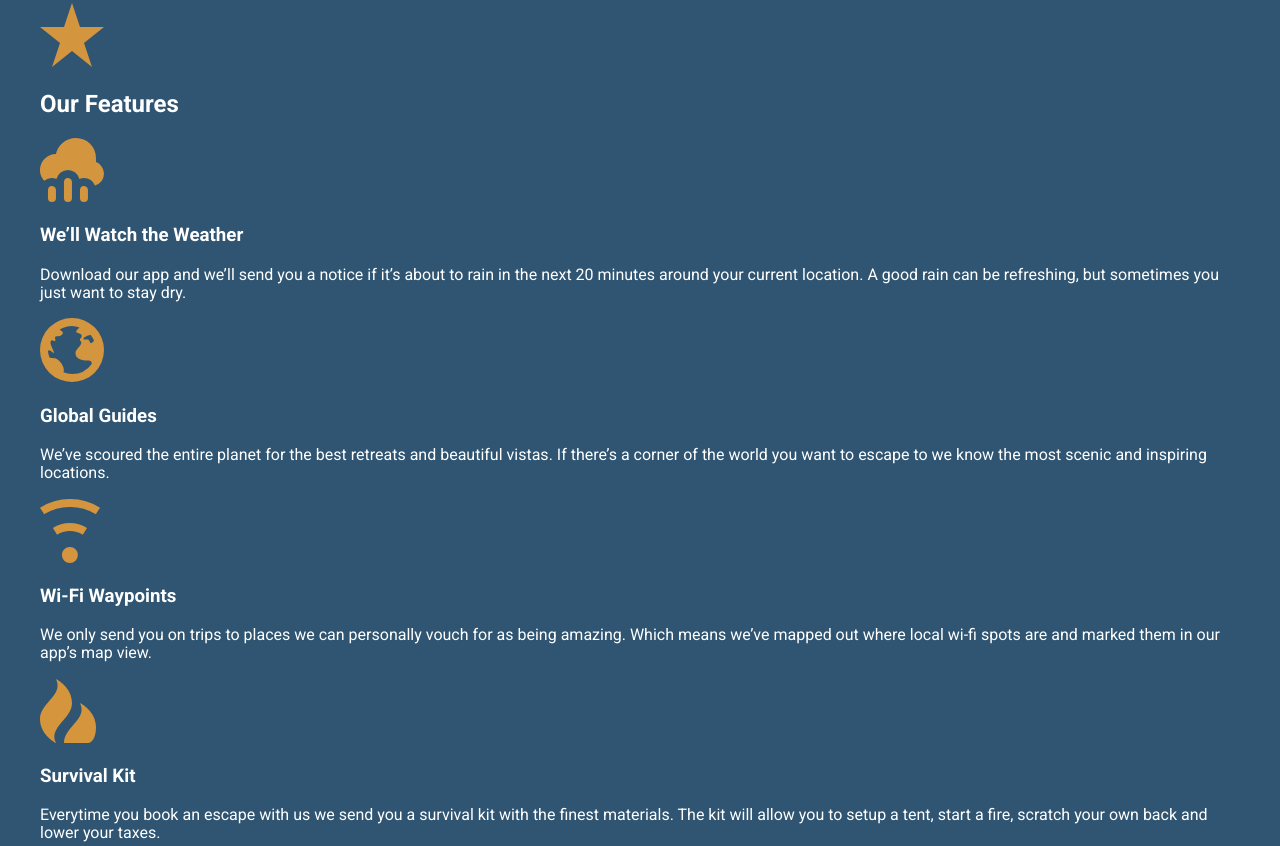
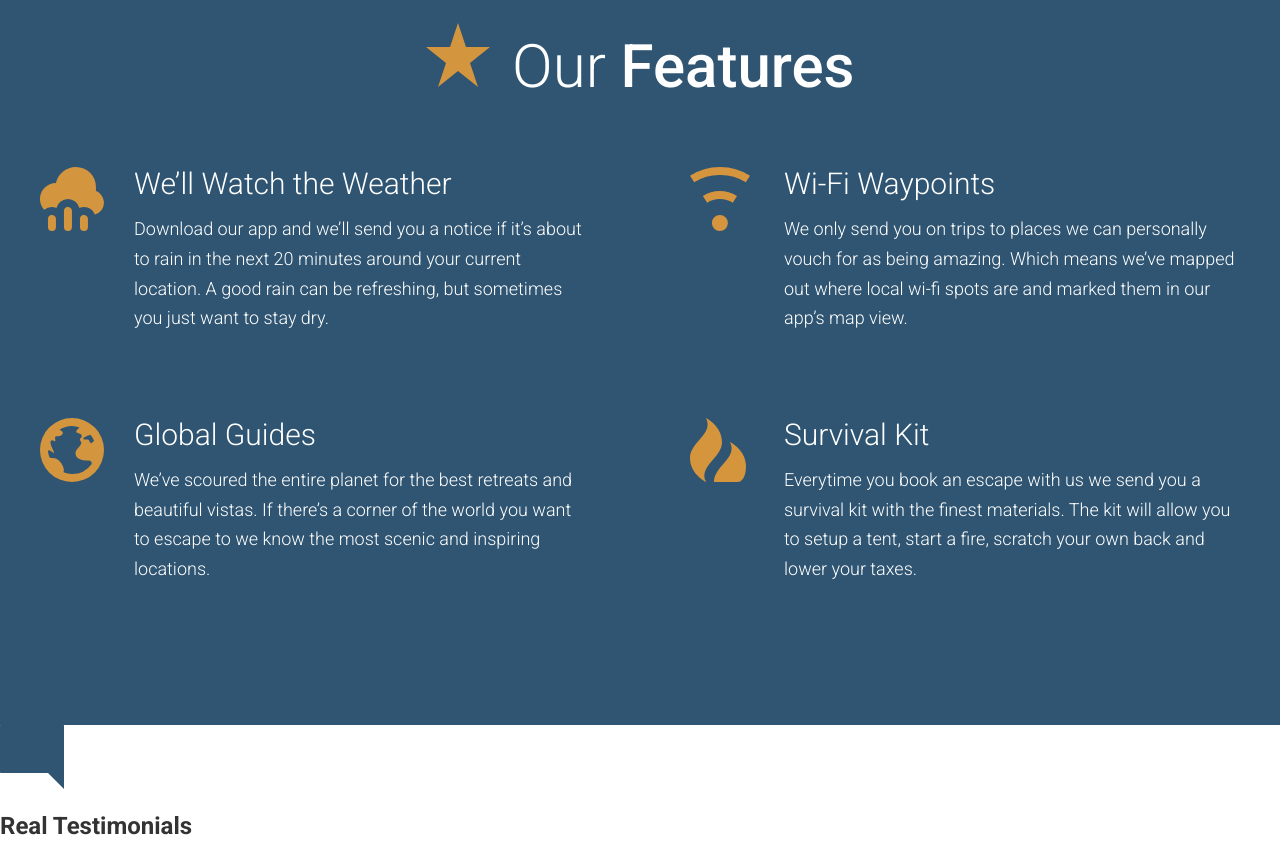
Before and after one commit to majekolaitan/travel-site, a website: page app/index.html in a window 1280 px wide. Shown: the part 2282-3128 px from the top of the page. Drawn offline with Linux system fonts and the light colour scheme.

Commit message:
completed the our features section

```diff
--- /dev/null
+++ b/app/assets/styles/modules/_feature-item.css
@@ -0,0 +1,32 @@
+.feature-item {
+	position: relative;
+	padding-bottom: 2.5rem;
+
+	@mixin atSmall {
+		padding-left: 94px;
+	}
+
+	&__icon {
+		display: block;
+		margin: 0 auto;
+
+		@mixin atSmall {
+			position: absolute;
+			left: 0;
+		}
+	}
+
+	&__title {
+		font-size: 1.6rem;
+		font-weight: 300;
+		margin-top: .7rem;
+		margin-bottom: .8rem;
+		text-align: center;
+
+		@mixin atSmall {
+			text-align: left;
+			margin-top: 1rem;
+			font-size: 1.875rem;
+		}
+	}
+}
--- a/app/assets/styles/modules/_generic-content-container.css
+++ b/app/assets/styles/modules/_generic-content-container.css
@@ -1,8 +1,9 @@
 .generic-content-container {
 
 	p {
+		font-weight: 300;
 		line-height: 1.65;
-		margin: 1.8rem 0;
+		margin: 0 0 1.8rem 0;
 
 		@mixin atSmall {
 			font-size: 1.125rem;
--- a/app/assets/styles/modules/_row.css
+++ b/app/assets/styles/modules/_row.css
@@ -6,8 +6,16 @@
 		margin-right: -65px;
 	}
 
+	&--gutters-large {
+		margin-right: -100px;
+	}
+
 	&--gutters > div {
 		padding-right: 65px;
+	}
+
+	&--gutters-large > div {
+		padding-right: 100px;
 	}
 
 	&__b-margin-until-medium {
@@ -29,6 +37,11 @@
 			width: 37%;
 		}
 
+		&__medium-6 {
+			float: left;
+			width: 50%
+		}
+
 		&__medium-8 {
 			float: left;
 			width: 66.66%;
--- /dev/null
+++ b/app/assets/styles/modules/_section-title.css
@@ -0,0 +1,27 @@
+.section-title {
+	font-size: 2.55rem;
+	font-weight: 300;
+	text-align: center;
+
+	@mixin atSmall {
+		font-size: 3.75rem;
+	}
+
+	strong {
+		font-weight: 500;
+	}
+
+	&__icon {
+		display: block;
+		margin-left: auto;
+		margin-right: auto;
+		margin-bottom: .6rem;
+
+		@mixin atSmall {
+			margin-right: .5rem;
+			margin-left: 0;
+			margin-bottom: 0;
+			display: inline-block;
+		}
+	}
+}
--- a/app/assets/styles/styles.css
+++ b/app/assets/styles/styles.css
@@ -9,3 +9,5 @@
 @import "modules/_headline";
 @import "modules/_row";
 @import "modules/_generic-content-container";
+@import "modules/_section-title";
+@import "modules/_feature-item";
--- a/app/index.html
+++ b/app/index.html
@@ -67,24 +67,41 @@
 
   <div id="features" class="page-section page-section--blue">
     <div class="wrapper">
-      <img src="assets/images/icons/star.svg">
-      <h2>Our Features</h2>
+      <h2 class="section-title"><img class="section-title__icon" src="assets/images/icons/star.svg"> Our <strong>Features</strong></h2>
 
-      <img src="assets/images/icons/rain.svg">
-      <h3>We&rsquo;ll Watch the Weather</h3>
-      <p>Download our app and we&rsquo;ll send you a notice if it&rsquo;s about to rain in the next 20 minutes around your current location. A good rain can be refreshing, but sometimes you just want to stay dry.</p>
+      <div class="row row--gutters-large generic-content-container">
+        <div class="row__medium-6">
 
-      <img src="assets/images/icons/globe.svg">
-      <h3>Global Guides</h3>
-      <p>We&rsquo;ve scoured the entire planet for the best retreats and beautiful vistas. If there&rsquo;s a corner of the world you want to escape to we know the most scenic and inspiring locations.</p>
+          <div class="feature-item">
+            <img class="feature-item__icon" src="assets/images/icons/rain.svg">
+            <h3 class="feature-item__title">We&rsquo;ll Watch the Weather</h3>
+            <p>Download our app and we&rsquo;ll send you a notice if it&rsquo;s about to rain in the next 20 minutes around your current location. A good rain can be refreshing, but sometimes you just want to stay dry.</p>
+          </div>
 
-      <img src="assets/images/icons/wifi.svg">
-      <h3>Wi-Fi Waypoints</h3>
-      <p>We only send you on trips to places we can personally vouch for as being amazing. Which means we&rsquo;ve mapped out where local wi-fi spots are and marked them in our app&rsquo;s map view.</p>
+          <div class="feature-item">
+            <img class="feature-item__icon" src="assets/images/icons/globe.svg">
+            <h3 class="feature-item__title">Global Guides</h3>
+            <p>We&rsquo;ve scoured the entire planet for the best retreats and beautiful vistas. If there&rsquo;s a corner of the world you want to escape to we know the most scenic and inspiring locations.</p>
+          </div>
+        </div>
 
-      <img src="assets/images/icons/fire.svg">
-      <h3>Survival Kit</h3>
-      <p>Everytime you book an escape with us we send you a survival kit with the finest materials. The kit will allow you to setup a tent, start a fire, scratch your own back and lower your taxes.</p>
+        <div class="row__medium-6">
+
+          <div class="feature-item">
+            <img class="feature-item__icon" src="assets/images/icons/wifi.svg">
+            <h3 class="feature-item__title">Wi-Fi Waypoints</h3>
+            <p>We only send you on trips to places we can personally vouch for as being amazing. Which means we&rsquo;ve mapped out where local wi-fi spots are and marked them in our app&rsquo;s map view.</p>
+          </div>
+
+          <div class="feature-item">
+            <img class="feature-item__icon" src="assets/images/icons/fire.svg">
+            <h3 class="feature-item__title">Survival Kit</h3>
+            <p>Everytime you book an escape with us we send you a survival kit with the finest materials. The kit will allow you to setup a tent, start a fire, scratch your own back and lower your taxes.</p>
+
+          </div>
+        </div>
+
+      </div>
     </div>
   </div>
 
--- a/app/temp/styles/styles.css
+++ b/app/temp/styles/styles.css
@@ -669,8 +669,16 @@ a {
 		margin-right: -65px;
 	}
 
+.row--gutters-large {
+		margin-right: -100px;
+	}
+
 .row--gutters > div {
 		padding-right: 65px;
+	}
+
+.row--gutters-large > div {
+		padding-right: 100px;
 	}
 
 .row__b-margin-until-medium {
@@ -692,6 +700,11 @@ a {
 			width: 37%;
 		}
 
+		.row__medium-6 {
+			float: left;
+			width: 50%
+		}
+
 		.row__medium-8 {
 			float: left;
 			width: 66.66%;
@@ -703,8 +716,9 @@ a {
 	}
 
 .generic-content-container p {
+		font-weight: 300;
 		line-height: 1.65;
-		margin: 1.8rem 0;
+		margin: 0 0 1.8rem 0;
 	}
 
 @media (min-width: 530px) {
@@ -717,3 +731,79 @@ a {
 .generic-content-container p a {
 		font-weight: 700;
 	}
+
+.section-title {
+	font-size: 2.55rem;
+	font-weight: 300;
+	text-align: center;
+}
+
+@media (min-width: 530px) {
+
+.section-title {
+		font-size: 3.75rem
+}
+	}
+
+.section-title strong {
+		font-weight: 500;
+	}
+
+.section-title__icon {
+		display: block;
+		margin-left: auto;
+		margin-right: auto;
+		margin-bottom: .6rem;
+	}
+
+@media (min-width: 530px) {
+
+.section-title__icon {
+			margin-right: .5rem;
+			margin-left: 0;
+			margin-bottom: 0;
+			display: inline-block
+	}
+	}
+
+.feature-item {
+	position: relative;
+	padding-bottom: 2.5rem;
+}
+
+@media (min-width: 530px) {
+
+.feature-item {
+		padding-left: 94px
+}
+	}
+
+.feature-item__icon {
+		display: block;
+		margin: 0 auto;
+	}
+
+@media (min-width: 530px) {
+
+.feature-item__icon {
+			position: absolute;
+			left: 0
+	}
+	}
+
+.feature-item__title {
+		font-size: 1.6rem;
+		font-weight: 300;
+		margin-top: .7rem;
+		margin-bottom: .8rem;
+		text-align: center;
+	}
+
+@media (min-width: 530px) {
+
+.feature-item__title {
+			text-align: left;
+			margin-top: 1rem;
+			font-size: 1.875rem
+	}
+	}
```
